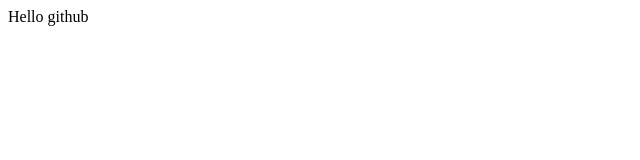
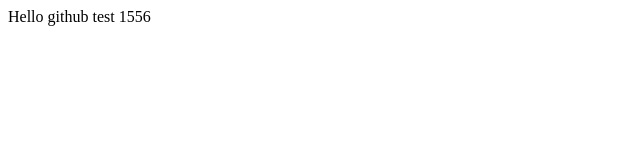
Before and after one commit to chengkk0910/2026-10-28-input-output, a plain HTML site: page index.html in a window 1280 px wide. Shown: the full height of the page, 0-640 px from the left. Drawn offline with Linux system fonts and the light colour scheme.

Commit message:
change data

```diff
--- a/index.html
+++ b/index.html
@@ -6,6 +6,6 @@
     <title>Document</title>
 </head>
 <body>
-    Hello github
+    Hello github test 1556
 </body>
 </html>
```
